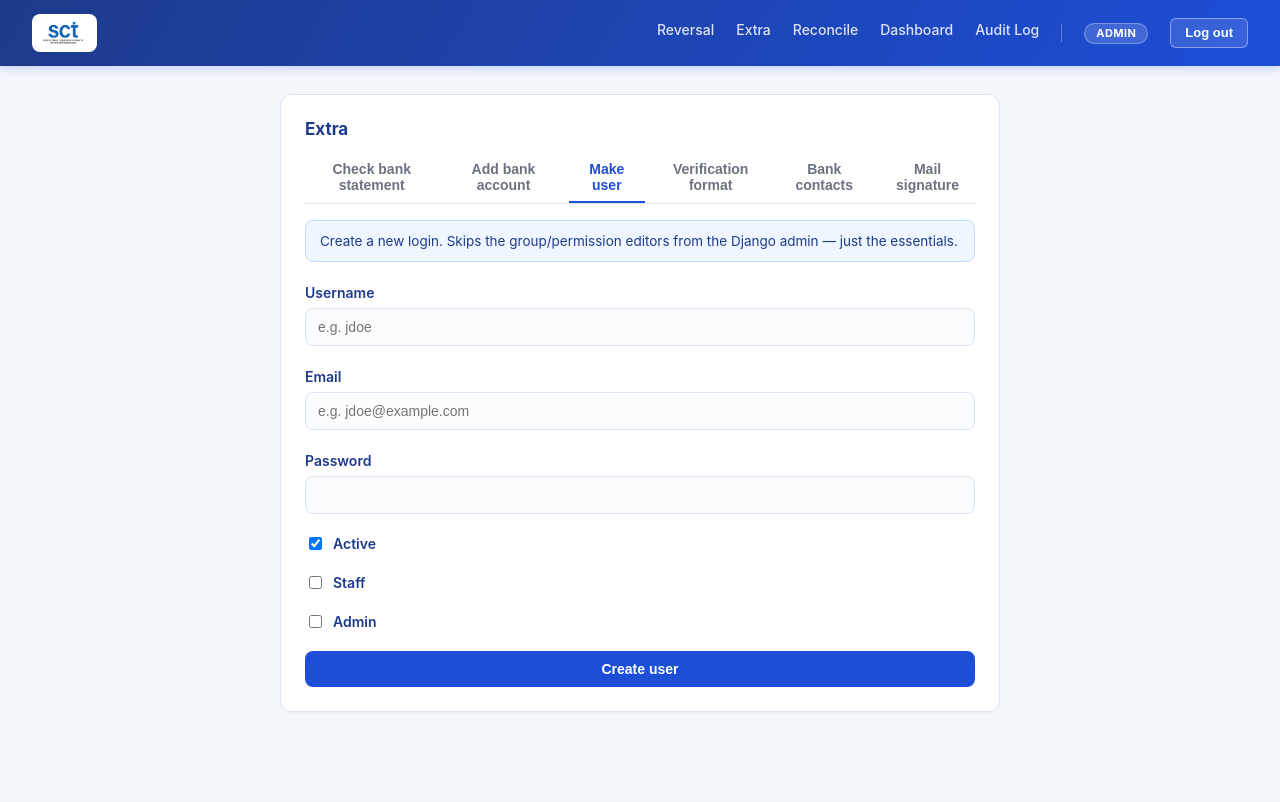
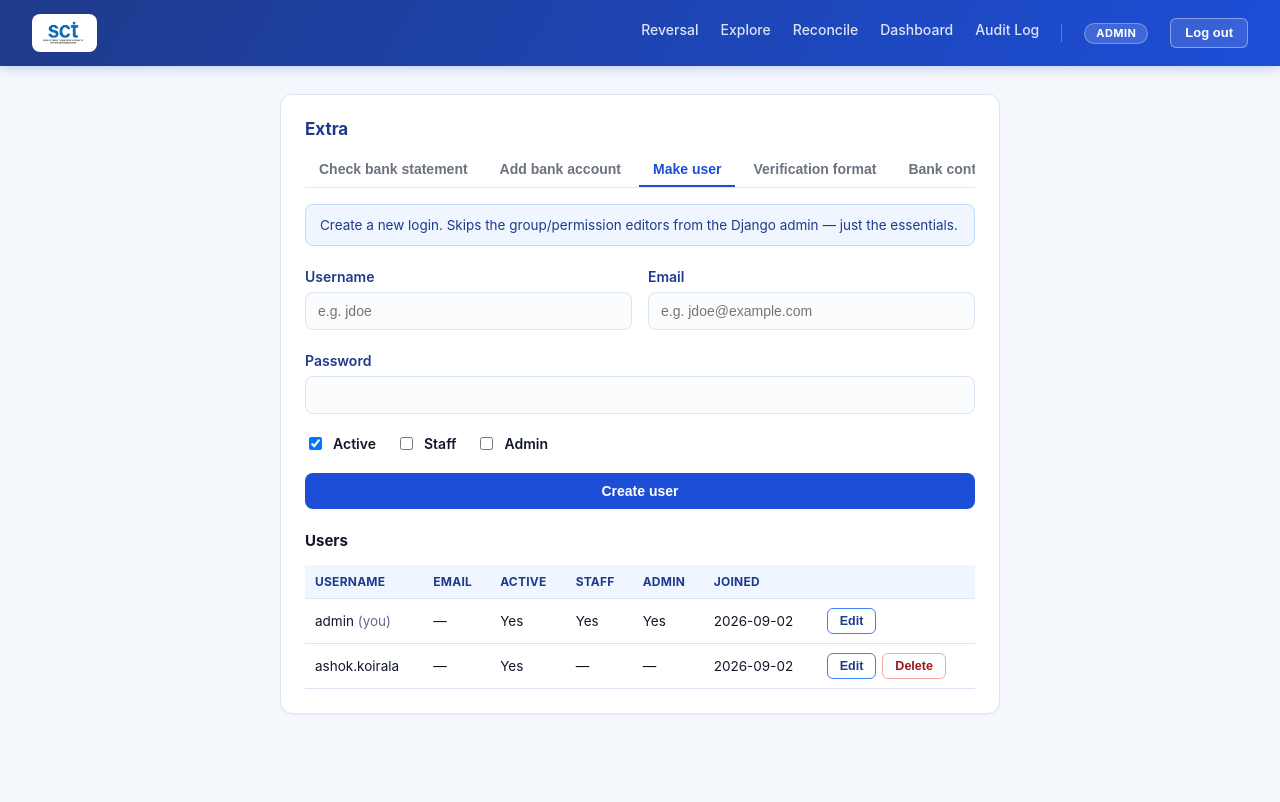
Before and after one commit to Ashokkoirala10/reversal-with-reconcile, a Django app: page /bank-statement/create-user/ in a window 1280 px wide. Before the commit the page ends 712 px from the top, so only its background shows below. Run offline with Django 5.2, Linux system fonts and the light colour scheme; a user stored in the database is signed in; data comes from the database, SQL or seed files in the repository; data that the repository does not hold is empty.

Commit message:
extra to explore

```diff
--- a/core/forms.py
+++ b/core/forms.py
@@ -72,10 +72,10 @@ class BankStatementUploadForm(forms.Form):
         empty_label="Select a generated reversal file\u2026",
     )
     global_statement_files = MultipleFileField(
-        label="Global IME Bank statement (.csv or .xlsx)",
+        label="Global IME Bank statement(s) (.csv or .xlsx)",
         required=False,
         widget=MultipleFileInput(attrs={"accept": ".csv,.xlsx", "multiple": True}),
-        help_text="Usually a single file.",
+        help_text="Up to 3 files (e.g. separate daily exports).",
     )
     prabhu_statement_files = MultipleFileField(
         label="Prabhu Bank statement(s) (.csv or .xlsx)",
@@ -105,10 +105,10 @@ class BankStatementUploadForm(forms.Form):
             )
             return cleaned
 
-        if len(global_files) > 1:
+        if len(global_files) > 3:
             self.add_error(
                 "global_statement_files",
-                "Global IME Bank statement upload supports only one file at a time.",
+                "Please upload at most 3 Global IME Bank statement files.",
             )
             return cleaned
 
--- a/core/templates/core/bank_statement_upload.html
+++ b/core/templates/core/bank_statement_upload.html
@@ -1,6 +1,6 @@
 {% extends "core/base.html" %}
 {% block content %}
-<div class="card" style="max-width:720px; margin:0 auto; max-height:100%; overflow-y:auto;">
+<div class="card extra-page-card">
     <h2>Extra</h2>
 
     <div class="extra-tabs">
@@ -22,7 +22,7 @@
 
     <div id="extra-tab-check">
     <div class="info-box">
-        You can upload a <strong>Global IME Bank</strong> statement, a <strong>Prabhu Bank</strong> statement
+        You can upload a <strong>Global IME Bank</strong> statement (up to 3 files), a <strong>Prabhu Bank</strong> statement
         (up to 4 files, e.g. several daily exports), or <strong>both at once</strong>
     </div>
 
@@ -68,6 +68,7 @@
 
         <form method="post" action="{% url 'core:add_bank_account' %}" id="add-bank-form">
             {% csrf_token %}
+            <div class="field-row">
                 <div class="field">
                     <label for="id_bank_name">{{ bank_form.bank_name.label }}</label>
                     {{ bank_form.bank_name }}
@@ -76,24 +77,18 @@
                 <div class="field">
                     <label for="id_keyword">{{ bank_form.keyword.label }}</label>
                     {{ bank_form.keyword }}
-                <p class="muted" style="font-size:12.5px; margin:6px 0 0;">
-                    Upper-cased, case-insensitive substring matched against the "Debtor Bank" column,
-                    e.g. "NICASIA" matches "NIC Asia Bank". Keep it short and specific.
-                </p>
+
                     {% if bank_form.keyword.errors %}<div class="error-box">{{ bank_form.keyword.errors }}</div>{% endif %}
+                </div>
             </div>
             <div class="field">
                 <label for="id_debit_account_number">{{ bank_form.debit_account_number.label }}</label>
                 {{ bank_form.debit_account_number }}
                 {% if bank_form.debit_account_number.errors %}<div class="error-box">{{ bank_form.debit_account_number.errors }}</div>{% endif %}
             </div>
-            <div class="field" style="display:flex; align-items:center; gap:8px;">
-                {{ bank_form.is_own_bank }}
-                <label for="id_is_own_bank" style="margin:0;">{{ bank_form.is_own_bank.label }}</label>
-            </div>
-            <div class="field" style="display:flex; align-items:center; gap:8px;">
-                {{ bank_form.is_active }}
-                <label for="id_is_active" style="margin:0;">{{ bank_form.is_active.label }}</label>
+            <div class="checkbox-row">
+                <label class="checkbox-field" for="id_is_own_bank">{{ bank_form.is_own_bank }} {{ bank_form.is_own_bank.label }}</label>
+                <label class="checkbox-field" for="id_is_active">{{ bank_form.is_active }} {{ bank_form.is_active.label }}</label>
             </div>
             <button type="submit" class="btn" style="width:100%;">Add bank account</button>
         </form>
@@ -136,6 +131,7 @@
 
         <form method="post" action="{% url 'core:create_user' %}" id="create-user-form">
             {% csrf_token %}
+            <div class="field-row">
                 <div class="field">
                     <label for="id_username">{{ create_user_form.username.label }}</label>
                     {{ create_user_form.username }}
@@ -146,22 +142,16 @@
                     {{ create_user_form.email }}
                     {% if create_user_form.email.errors %}<div class="error-box">{{ create_user_form.email.errors }}</div>{% endif %}
                 </div>
+            </div>
             <div class="field">
                 <label for="id_password">{{ create_user_form.password.label }}</label>
                 {{ create_user_form.password }}
                 {% if create_user_form.password.errors %}<div class="error-box">{{ create_user_form.password.errors }}</div>{% endif %}
             </div>
-            <div class="field" style="display:flex; align-items:center; gap:8px;">
-                {{ create_user_form.is_active }}
-                <label for="id_is_active" style="margin:0;">{{ create_user_form.is_active.label }}</label>
-            </div>
-            <div class="field" style="display:flex; align-items:center; gap:8px;">
-                {{ create_user_form.is_staff }}
-                <label for="id_is_staff" style="margin:0;">{{ create_user_form.is_staff.label }}</label>
-            </div>
-            <div class="field" style="display:flex; align-items:center; gap:8px;">
-                {{ create_user_form.is_superuser }}
-                <label for="id_is_superuser" style="margin:0;">{{ create_user_form.is_superuser.label }}</label>
+            <div class="checkbox-row">
+                <label class="checkbox-field" for="id_is_active">{{ create_user_form.is_active }} {{ create_user_form.is_active.label }}</label>
+                <label class="checkbox-field" for="id_is_staff">{{ create_user_form.is_staff }} {{ create_user_form.is_staff.label }}</label>
+                <label class="checkbox-field" for="id_is_superuser">{{ create_user_form.is_superuser }} {{ create_user_form.is_superuser.label }}</label>
             </div>
             <button type="submit" class="btn" id="create-user-submit-btn" style="width:100%;">Create user</button>
         </form>
@@ -250,8 +240,8 @@
     {% endif %}
 
     <div id="extra-tab-verify" style="display:none;">
-        <div style="display:flex; align-items:flex-start; gap:8px;">
-            <div class="info-box" style="flex:1 1 auto;">
+        <div class="verify-header-row">
+            <div class="info-box" style="flex:1 1 220px; margin-bottom:0;">
                 Upload a <strong>dispute transaction</strong> file
             </div>
             <a href="{% url 'core:bank_statement_upload' %}?tab=verify"
@@ -303,6 +293,7 @@
 
         <form method="post" action="{% url 'core:add_verification_bank_contact' %}" id="add-bank-contact-form">
             {% csrf_token %}
+            <div class="field-row">
                 <div class="field">
                     <label for="id_bank_name">{{ bank_contact_form.bank_name.label }}</label>
                     {{ bank_contact_form.bank_name }}
@@ -312,6 +303,7 @@
                     <label for="id_keyword">{{ bank_contact_form.keyword.label }}</label>
                     {{ bank_contact_form.keyword }}
                     {% if bank_contact_form.keyword.errors %}<div class="error-box">{{ bank_contact_form.keyword.errors }}</div>{% endif %}
+                </div>
             </div>
             <div class="field">
                 <label for="id_to_emails">{{ bank_contact_form.to_emails.label }}</label>
@@ -323,9 +315,8 @@
                 {{ bank_contact_form.cc_emails }}
                 {% if bank_contact_form.cc_emails.errors %}<div class="error-box">{{ bank_contact_form.cc_emails.errors }}</div>{% endif %}
             </div>
-            <div class="field" style="display:flex; align-items:center; gap:8px;">
-                {{ bank_contact_form.is_active }}
-                <label for="id_is_active" style="margin:0;">{{ bank_contact_form.is_active.label }}</label>
+            <div class="checkbox-row">
+                <label class="checkbox-field" for="id_is_active">{{ bank_contact_form.is_active }} {{ bank_contact_form.is_active.label }}</label>
             </div>
             <button type="submit" class="btn" style="width:100%;">Add bank contact</button>
         </form>
@@ -406,6 +397,7 @@
 
         <form method="post" action="{% url 'core:add_mail_signature' %}" id="add-mail-signature-form">
             {% csrf_token %}
+            <div class="field-row">
                 <div class="field">
                     <label for="id_name">{{ mail_signature_form.name.label }}</label>
                     {{ mail_signature_form.name }}
@@ -416,6 +408,8 @@
                     {{ mail_signature_form.title }}
                     {% if mail_signature_form.title.errors %}<div class="error-box">{{ mail_signature_form.title.errors }}</div>{% endif %}
                 </div>
+            </div>
+            <div class="field-row">
                 <div class="field">
                     <label for="id_mobile">{{ mail_signature_form.mobile.label }}</label>
                     {{ mail_signature_form.mobile }}
@@ -426,6 +420,8 @@
                     {{ mail_signature_form.company }}
                     {% if mail_signature_form.company.errors %}<div class="error-box">{{ mail_signature_form.company.errors }}</div>{% endif %}
                 </div>
+            </div>
+            <div class="field-row">
                 <div class="field">
                     <label for="id_address">{{ mail_signature_form.address.label }}</label>
                     {{ mail_signature_form.address }}
@@ -436,14 +432,14 @@
                     {{ mail_signature_form.toll_free }}
                     {% if mail_signature_form.toll_free.errors %}<div class="error-box">{{ mail_signature_form.toll_free.errors }}</div>{% endif %}
                 </div>
+            </div>
             <div class="field">
                 <label for="id_website">{{ mail_signature_form.website.label }}</label>
                 {{ mail_signature_form.website }}
                 {% if mail_signature_form.website.errors %}<div class="error-box">{{ mail_signature_form.website.errors }}</div>{% endif %}
             </div>
-            <div class="field" style="display:flex; align-items:center; gap:8px;">
-                {{ mail_signature_form.is_active }}
-                <label for="id_is_active" style="margin:0;">{{ mail_signature_form.is_active.label }}</label>
+            <div class="checkbox-row">
+                <label class="checkbox-field" for="id_is_active">{{ mail_signature_form.is_active }} {{ mail_signature_form.is_active.label }}</label>
             </div>
             <button type="submit" class="btn" style="width:100%;">Add mail signature</button>
         </form>
@@ -561,14 +557,28 @@
 </div>
 {% endif %}
 <style>
-/* This page is meant to fit on one screen — the whole document should
-   never scroll, only the card's own content area (if it ever grows
-   taller than the viewport, e.g. lots of validation errors + file
-   chips) scrolls internally instead. */
-html, body { height: 100%; overflow: hidden; }
-body { display: flex; flex-direction: column; }
-header { flex: 0 0 auto; }
-main { flex: 1 1 auto; min-height: 0; display: flex; flex-direction: column; justify-content: center; overflow: hidden; }
+/* Scrolls normally with the rest of the page (like every other page in
+   the app) instead of being clamped to one viewport height — the old
+   fixed-height/hidden-overflow layout squeezed six tabs' worth of forms
+   and tables into a tiny internal scroll box on any screen shorter/
+   narrower than a full desktop window, which is exactly what made this
+   page feel cramped and broken on mobile. */
+.extra-page-card { max-width: 720px; margin: 0 auto; }
+
+.field-row {
+    display: grid;
+    grid-template-columns: repeat(2, 1fr);
+    gap: 0 16px;
+}
+.checkbox-row { display: flex; flex-wrap: wrap; gap: 8px 20px; margin-bottom: 20px; }
+.checkbox-field {
+    display: inline-flex; align-items: center; gap: 8px;
+    font-weight: 600; font-size: 14px; color: var(--text); cursor: pointer; margin: 0;
+}
+@media (max-width: 480px) {
+    .field-row { grid-template-columns: 1fr; }
+}
+
 .file-chip-list { display:flex; flex-wrap:wrap; gap:6px; margin-top:8px; }
 .file-chip-list:empty { margin-top:0; }
 .file-chip {
@@ -590,12 +600,23 @@ main { flex: 1 1 auto; min-height: 0; display: flex; flex-direction: column; jus
 .email-chip-typer {
     flex:1 1 140px; min-width:140px; border:none; outline:none; font-size:13.5px; padding:4px 2px;
 }
-.extra-tabs { display:flex; gap:8px; margin-bottom:16px; border-bottom:1px solid #e5e7eb; }
+.extra-tabs {
+    display:flex; gap:4px; margin-bottom:16px; border-bottom:1px solid #e5e7eb;
+    overflow-x:auto; overflow-y:hidden; -webkit-overflow-scrolling:touch;
+    scrollbar-width:thin;
+}
 .extra-tab-btn {
+    flex:0 0 auto; white-space:nowrap;
     background:none; border:none; cursor:pointer; padding:8px 14px;
     font-size:14px; font-weight:600; color:#6b7280; border-bottom:2px solid transparent;
+    transition: color 0.15s ease, border-color 0.15s ease;
 }
+.extra-tab-btn:hover { color:#1D4ED8; }
 .extra-tab-btn.active { color:#1D4ED8; border-bottom-color:#1D4ED8; }
+.verify-header-row { display:flex; flex-wrap:wrap; align-items:flex-start; gap:8px; }
+@media (max-width: 480px) {
+    .extra-tab-btn { padding:8px 10px; font-size:13px; }
+}
 .download-modal-overlay {
     position:fixed; inset:0; background:rgba(15,23,42,0.55);
     display:flex; align-items:center; justify-content:center; z-index:1000;
@@ -619,10 +640,10 @@ main { flex: 1 1 auto; min-height: 0; display: flex; flex-direction: column; jus
 .btn-danger:hover { background:#fef2f2; }
 .bank-breakdown-list { display:flex; flex-direction:column; gap:8px; }
 .bank-breakdown-row {
-    display:flex; align-items:center; gap:10px;
+    display:flex; flex-wrap:wrap; align-items:center; gap:8px 10px;
     border:1px solid #e5e7eb; border-radius:8px; padding:8px 12px;
 }
-.bank-breakdown-name { flex:1 1 auto; font-weight:600; font-size:13.5px; color:#374151; }
+.bank-breakdown-name { flex:1 1 140px; min-width:0; font-weight:600; font-size:13.5px; color:#374151; overflow-wrap:anywhere; }
 .bank-breakdown-count {
     background:#eef2ff; color:#3730a3; border-radius:12px;
     padding:2px 10px; font-size:12.5px; font-weight:700;
@@ -775,7 +796,7 @@ function setupAccumulatingFileInput(inputId, chipListId, maxFiles) {
     });
 }
 
-setupAccumulatingFileInput('id_global_statement_files', 'global-chip-list', 1);
+setupAccumulatingFileInput('id_global_statement_files', 'global-chip-list', 3);
 setupAccumulatingFileInput('id_prabhu_statement_files', 'prabhu-chip-list', 4);
 
 // Turns a plain comma/semicolon-separated email text input (marked with
--- a/core/templates/core/base.html
+++ b/core/templates/core/base.html
@@ -18,7 +18,7 @@
     <nav id="main-nav">
         {% if user.is_authenticated %}
             <a href="{% url 'core:upload' %}" class="{% if request.resolver_match.url_name == 'upload' %}active{% endif %}">Reversal</a>
-            <a href="{% url 'core:bank_statement_upload' %}" class="{% if request.resolver_match.url_name == 'bank_statement_upload' %}active{% endif %}">Extra</a>
+            <a href="{% url 'core:bank_statement_upload' %}" class="{% if request.resolver_match.url_name == 'bank_statement_upload' %}active{% endif %}">Explore</a>
             <a href="{% url 'reconcile:reconcile' %}" class="{% if request.resolver_match.app_name == 'reconcile' and request.resolver_match.url_name == 'reconcile' %}active{% endif %}">Reconcile</a>
             <a href="{% url 'core:dashboard' %}" class="{% if request.resolver_match.url_name == 'dashboard' and request.resolver_match.app_name == 'core' %}active{% endif %}">Dashboard</a>
             {% if user.is_staff %}
--- a/core/views.py
+++ b/core/views.py
@@ -258,8 +258,8 @@ def bank_statement_upload_view(request):
                 saved_paths.append((prefix, tmp_path))
                 saved_names.append(statement.name)
 
-            # One file: used as-is. Multiple files (Global + up to 4 Prabhu
-            # exports, any combination) — dump them all into one combined
+            # One file: used as-is. Multiple files (up to 3 Global + up to 4
+            # Prabhu exports, any combination) — dump them all into one combined
             # file first (tagging each row with which bank it came from —
             # see combine_bank_statement_files()) so the rest of the
             # pipeline only ever deals with a single statement, checking
```
Also changed, not shown: core/services.py (+6 -6 lines). Lines whose indentation alone changed are shown as unchanged.
